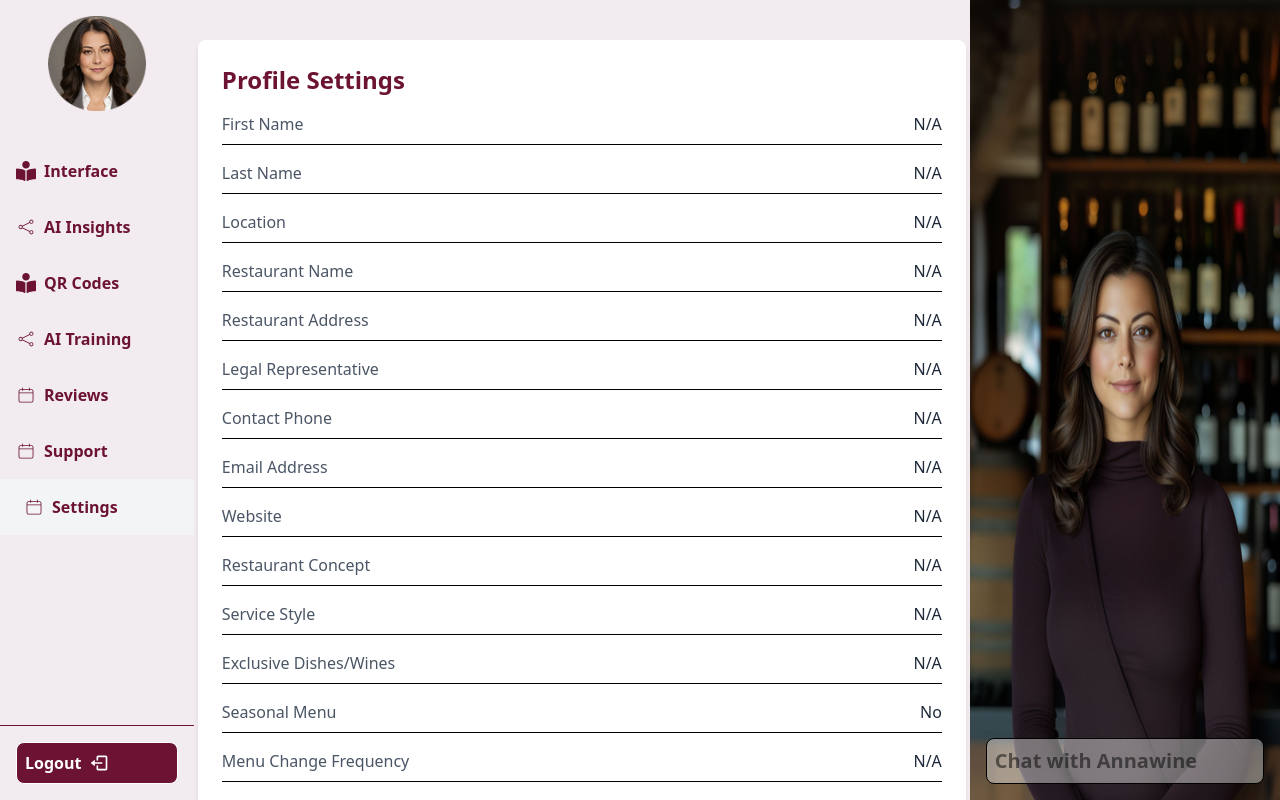
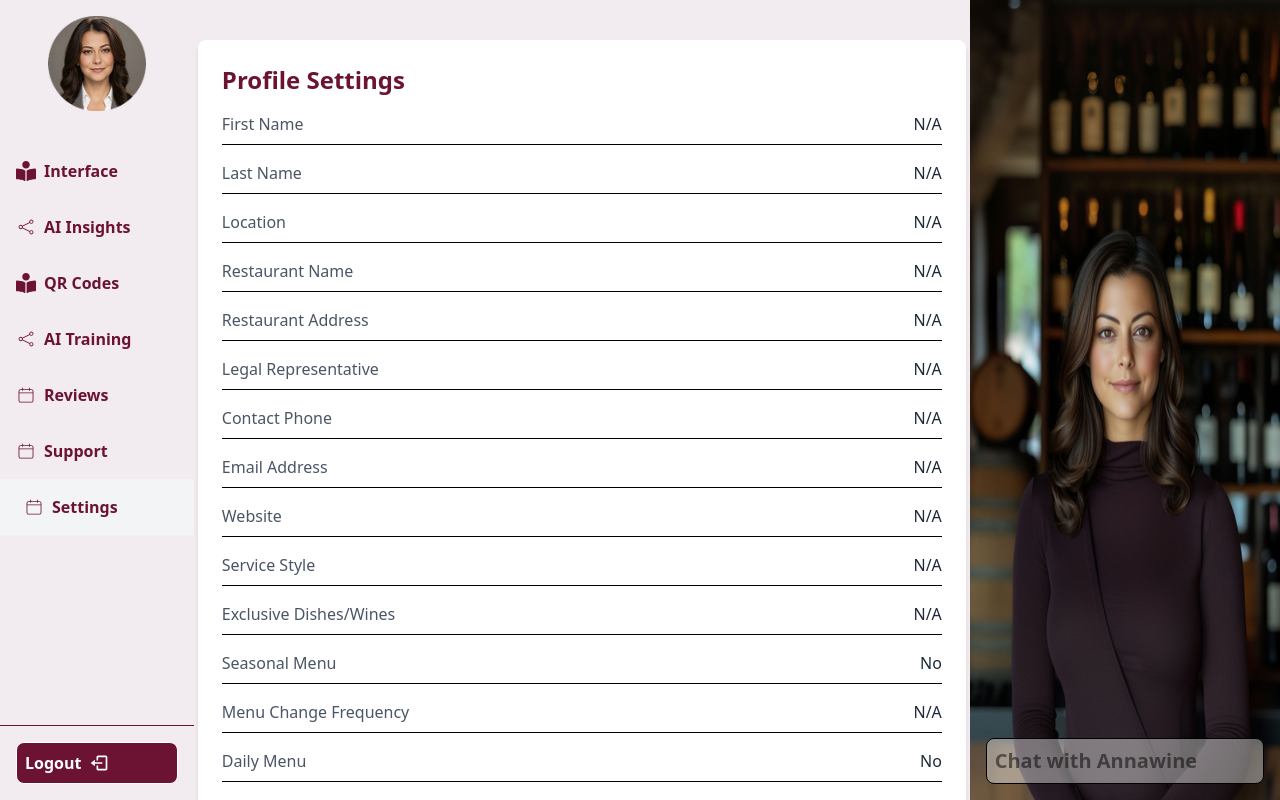
Before and after one commit to PeaceOloruntoba/nikita, a React (Vite) app: page /settings in a window 1280 px wide. Built offline with nearby package versions, Linux system fonts and the light colour scheme; no server answers.

Commit message:
Update Settings.jsx

```diff
--- a/src/pages/Settings.jsx
+++ b/src/pages/Settings.jsx
@@ -7,10 +7,10 @@ export default function Settings() {
   const { profile, getProfile } = useAuthStore();
 
   useEffect(() => {
-      getProfile();
-  }, [profile, getProfile]);
+    getProfile();
+  }, [getProfile]);
 
-  console.log(profile)
+  // console.log(profile)
   return (
     <div className="max-w-3xl mx-auto bg-white shadow-md rounded-lg p-6 mt-10 m-6">
       <h2 className="text-2xl font-semibold text-primary mb-4">
@@ -42,10 +42,6 @@ export default function Settings() {
           <ProfileItem label="Contact Phone" value={profile.contact_phone} />
           <ProfileItem label="Email Address" value={profile.email} />
           <ProfileItem label="Website" value={profile.website} />
-          <ProfileItem
-            label="Restaurant Concept"
-            value={profile.restaurant_concept}
-          />
           <ProfileItem label="Service Style" value={profile.service_style} />
           <ProfileItem
             label="Exclusive Dishes/Wines"
```
